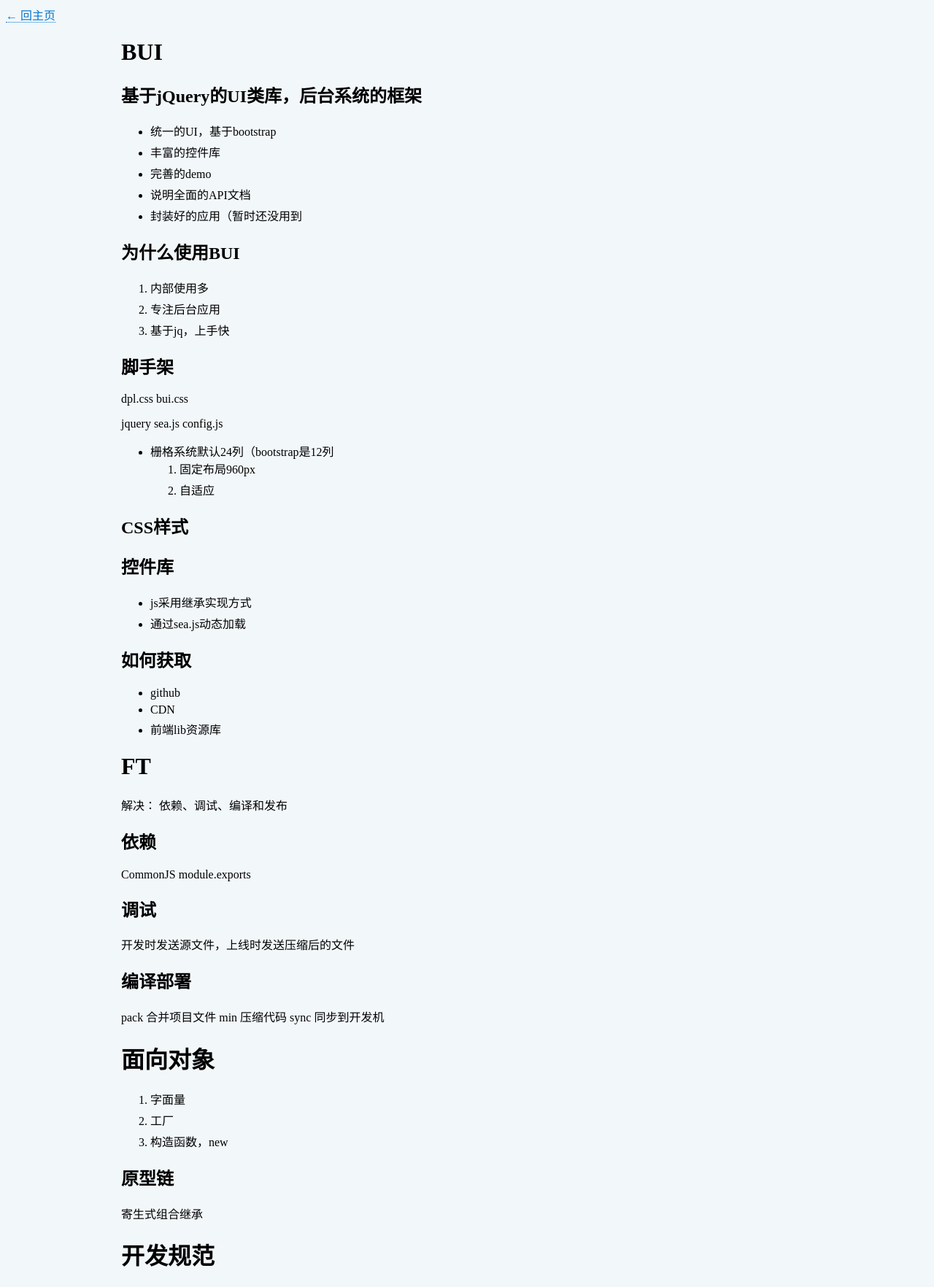
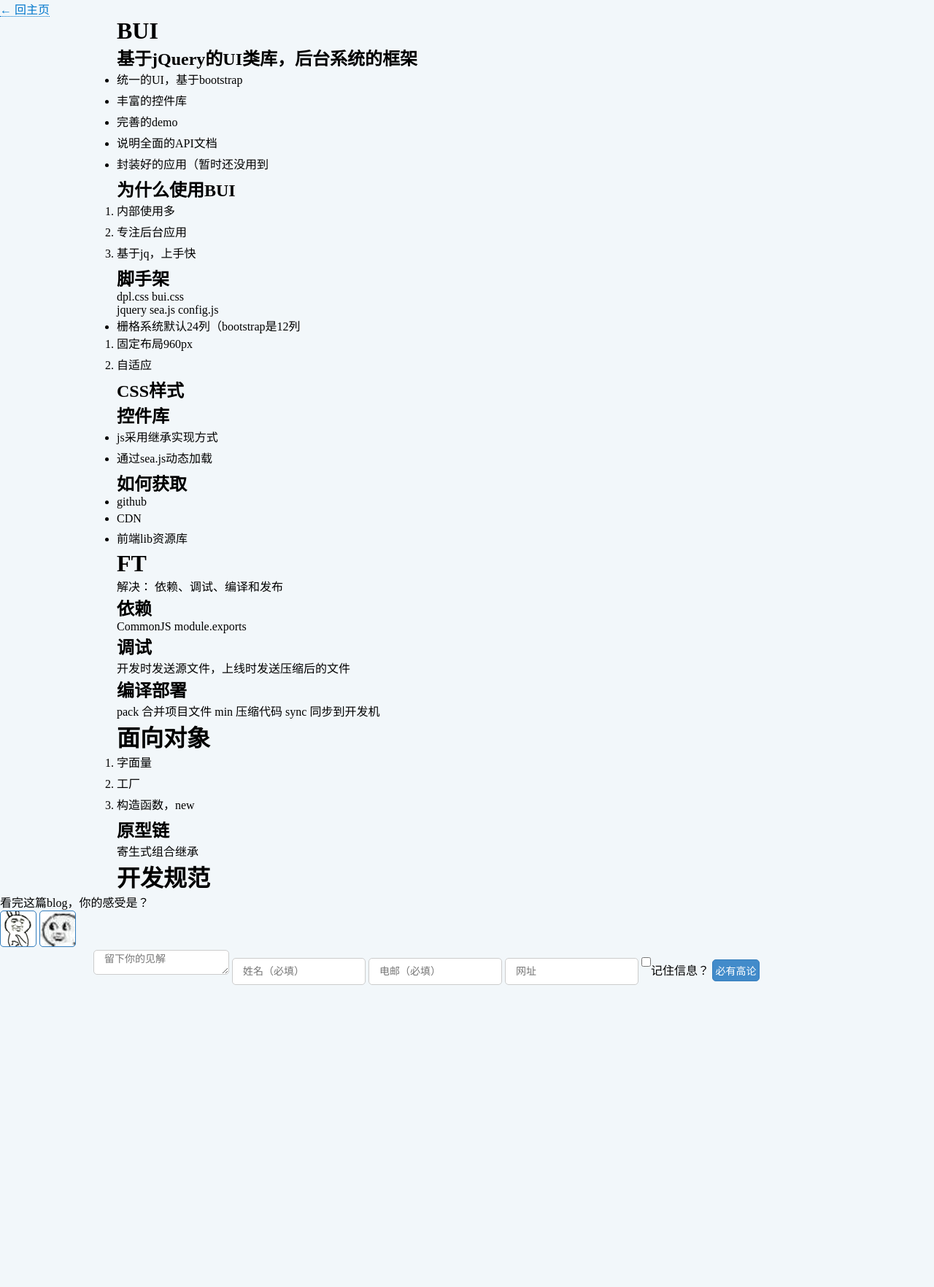
Before and after one commit to ChuChencheng/ChuChencheng.github.io, a Jekyll site: the page built from _posts/2016-08-16-sharing-front-end.md, in a window 1280 px wide. Shown: the whole page at 73% size. Built offline with Jekyll 4.4.1, drawn with Linux system fonts in a browser that asks for light colours; nearby versions of some CDN libraries; after the commit the page ends 1350 px from its top, so only the background shows below that.

Commit message:
update stylesheet

```diff
--- a/_layouts/post.html
+++ b/_layouts/post.html
@@ -6,3 +6,21 @@ layout: default
 <div class="content">
 {{ content }}
 </div>
+
+<div class="feedback">
+    <p>看完这篇blog，你的感受是？</p>
+    <button class="diao"></button>
+    <button class="mengbi"></button>
+</div>
+
+<div class="comments"></div>
+<div class="add-comment">
+    <form action="" method="post">
+        <textarea name="content" placeholder="留下你的见解"></textarea>
+        <input type="text" name="name" placeholder="姓名（必填）">
+        <input type="text" name="mail" placeholder="电邮（必填）">
+        <input type="text" name="site" placeholder="网址">
+        <label><input type="checkbox" name="remember">记住信息？</label>
+        <button>必有高论</button>
+    </form>
+</div>
--- a/css/default.css
+++ b/css/default.css
@@ -1,28 +1,100 @@
+* {
+  padding: 0;
+  margin: 0;
+}
 body {
-    background-color: rgb(242, 247, 250);
+  background-color: #f2f7fa;
 }
-
 .content {
   margin: 0 auto;
   max-width: 75%;
 }
-
 img {
   max-width: 100%;
 }
-
 a {
   text-decoration: none;
   color: #07C;
   border-bottom: 1px dotted #07C;
 }
-
 a:hover {
   border-bottom: 1px solid #07C;
 }
-
-ul {}
-
 li {
   margin-bottom: 5px;
 }
+input,
+textarea,
+select,
+button {
+  border-radius: 5px;
+  outline: none;
+  font-size: 14px;
+}
+textarea {
+  max-width: 520px;
+  max-height: 300px;
+  text-indent: 1em;
+  color: #555555;
+  border: 1px solid #cccccc;
+  transition: border-color ease-in-out 0.15s, box-shadow ease-in-out 0.15s;
+  -webkit-transition: border-color ease-in-out 0.15s, -webkit-box-shadow ease-in-out 0.15s;
+  -moz-transition: border-color ease-in-out 0.15s, box-shadow ease-in-out 0.15s;
+  -o-transition: border-color ease-in-out 0.15s, box-shadow ease-in-out 0.15s;
+}
+textarea:focus {
+  border-color: #66afe9;
+  box-shadow: 0 0 8px #66afe9;
+  -webkit-box-shadow: 0 0 8px #66afe9;
+}
+input,
+select {
+  max-width: 250px;
+  height: 35px;
+  text-indent: 1em;
+  color: #555555;
+  border: 1px solid #cccccc;
+  transition: border-color ease-in-out 0.15s, box-shadow ease-in-out 0.15s;
+  -webkit-transition: border-color ease-in-out 0.15s, -webkit-box-shadow ease-in-out 0.15s;
+  -moz-transition: border-color ease-in-out 0.15s, box-shadow ease-in-out 0.15s;
+  -o-transition: border-color ease-in-out 0.15s, box-shadow ease-in-out 0.15s;
+}
+input:focus,
+select:focus {
+  border-color: #66afe9;
+  box-shadow: 0 0 8px #66afe9;
+  -webkit-box-shadow: 0 0 8px #66afe9;
+}
+button {
+  width: 65px;
+  height: 30px;
+  color: #ffffff;
+  border: 1px solid #357ebd;
+  background: #428bca;
+  cursor: pointer;
+}
+button:hover {
+  border: 1px solid #285e8e;
+  background: #3071a9;
+}
+/*feedback btn*/
+.diao {
+  width: 50px;
+  height: 50px;
+  background-image: url('../img/diao.gif');
+}
+.mengbi {
+  width: 50px;
+  height: 50px;
+  background-image: url('../img/mengbi.jpg');
+}
+/*comments*/
+.comments {
+  margin: 0 auto;
+  max-width: 80%;
+}
+/*add-comment form*/
+.add-comment * {
+  margin: 0 auto;
+  max-width: 80%;
+}
--- a/css/syntax.css
+++ b/css/syntax.css
@@ -1,3 +1,9 @@
+blockqoute{
+    padding: 0 20px;
+    color: #777;
+    border-left: 5px solid #ddd;
+}
+
 .highlight pre code * {
   white-space: nowrap;    // this sets all children inside to nowrap
 }
```
Also changed, not shown: gulpfile.js (added, +15 -0 lines), less/default.less (added, +106 -0 lines), package.json (added, +9 -0 lines), img/diao.gif (added), img/mengbi.jpg (added), 1 other file. Lines whose indentation alone changed are shown as unchanged.
